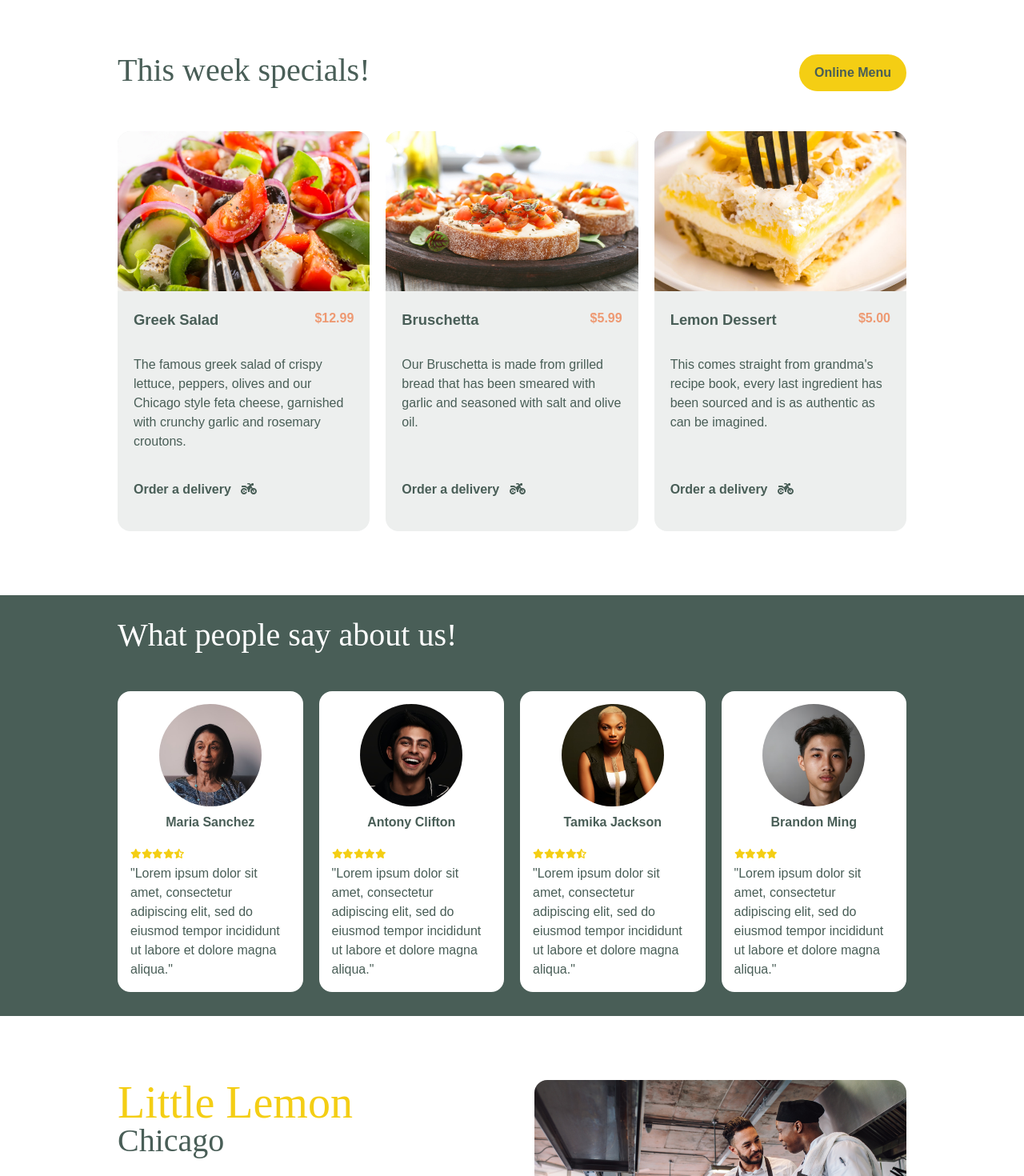
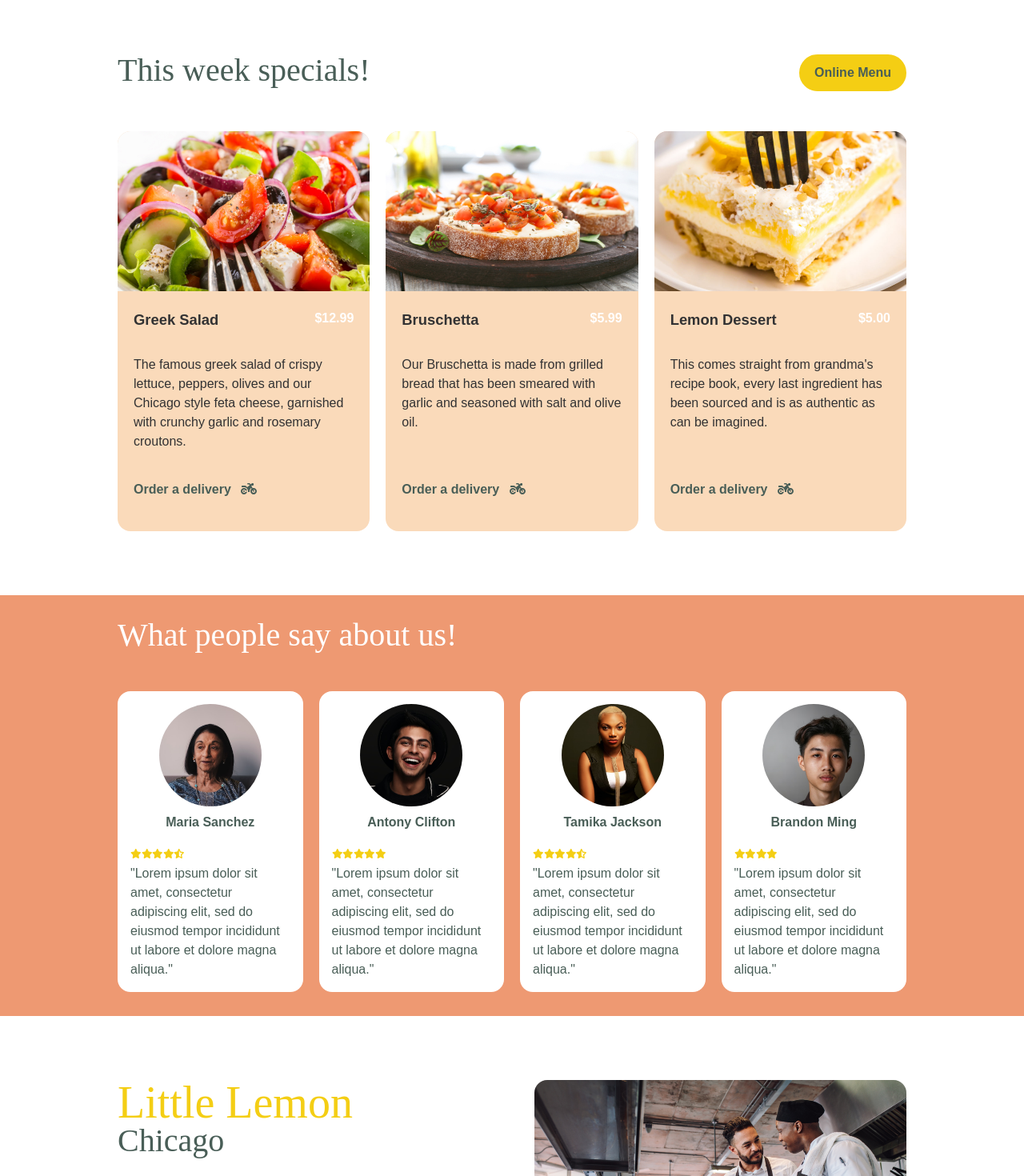
Before and after one commit to Abhinav-Chdhary/little-lemon-restaurant, a React (Create React App) app: page / in a window 1280 px wide. Shown: the part 542-2012 px from the top of the page at 80% size. Built offline with nearby package versions, Linux system fonts and the light colour scheme.

Commit message:
Some color changes

```diff
--- a/src/components/pages/Home/MealCard.css
+++ b/src/components/pages/Home/MealCard.css
@@ -7,7 +7,8 @@
   flex-direction: column;
   border-radius: 1rem;
   overflow: hidden;
-  background-color: #EDEFEE;
+  background-color: #fadaba;
+  color: #323233;
 }
 
 .meal-card:hover .meal-card-image img {
@@ -41,7 +42,7 @@
 
 .meal-card-header span {
   font-weight: bold;
-  color: #EE9972;
+  color: #fff;
 }
 
 .meal-card-body-footer {
@@ -62,7 +63,7 @@
 /*-- Media queries ------------------------------------------------------*/
 
 @media (max-width: 960px) {
-.meal-card {
-  grid-row: auto;
+  .meal-card {
+    grid-row: auto;
+  }
 }
-}
--- a/src/components/pages/Home/Testimonials.css
+++ b/src/components/pages/Home/Testimonials.css
@@ -1,7 +1,7 @@
 .testimonials {
   padding-top: 1.875rem;
   padding-bottom: 1.875rem;
-  background-color: #495E57;
+  background-color: #ee9972;
 }
 
 .testimonials .container {
@@ -14,7 +14,7 @@
   grid-column: 1 / 5;
   grid-row: 1;
   margin-bottom: 1.875rem;
-  color: #FFFFFF;
+  color: #ffffff;
 }
 
 /*-- Media queries ------------------------------------------------------*/
```
Lines whose indentation alone changed are shown as unchanged.
